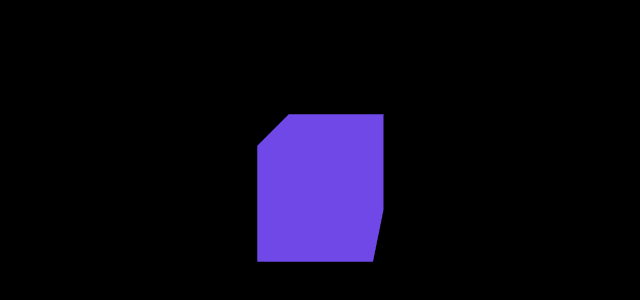
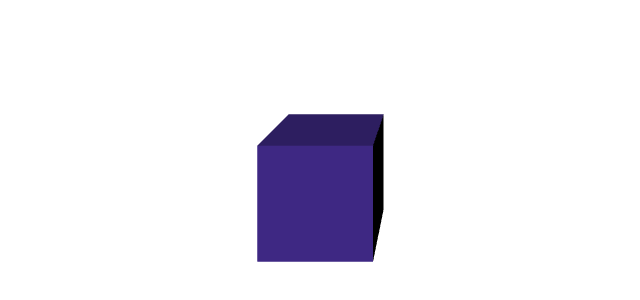
Before and after one commit to witch-factory/threejs-practice, a website built with webpack: page src/index.html in a window 1280 px wide. Shown: the part 428-728 px from the top of the page, without its empty margins (209-849 px from the left). Built offline with nearby package versions, Linux system fonts and the light colour scheme.

Commit message:
조명 만들어보기

```diff
--- /dev/null
+++ b/src/ex04.js
@@ -0,0 +1,51 @@
+import * as THREE from "three";
+
+export function example() {
+  // renderer
+  const canvas = document.querySelector("#canvas");
+  const renderer = new THREE.WebGLRenderer({
+    canvas,
+    antialias: true,
+    alpha: true,
+  });
+  renderer.setSize(window.innerWidth, window.innerHeight);
+  renderer.setPixelRatio(window.devicePixelRatio);
+  // renderer.setClearAlpha(0.5);
+
+  const scene = new THREE.Scene();
+  // scene의 배경은 렌더러 위에 덧칠됨
+  const camera = new THREE.PerspectiveCamera(
+    75,
+    window.innerWidth / window.innerHeight,
+    0.1,
+    1000
+  );
+  camera.position.x = 1;
+  camera.position.y = 2;
+  camera.position.z = 5;
+  scene.add(camera);
+
+  const light = new THREE.DirectionalLight(0xffffff, 1);
+  light.position.set(-1, 2, 4);
+  scene.add(light);
+
+  const geometry = new THREE.BoxGeometry(1, 1, 1);
+  const material = new THREE.MeshStandardMaterial({ color: "#7048e8" });
+
+  const mesh = new THREE.Mesh(geometry, material);
+  scene.add(mesh);
+
+  renderer.render(scene, camera);
+
+  // 리사이즈
+  function onWindowResize() {
+    camera.aspect = window.innerWidth / window.innerHeight;
+    // 카메라에 변화가 있을 경우 실행
+    camera.updateProjectionMatrix();
+    renderer.setSize(window.innerWidth, window.innerHeight);
+    renderer.render(scene, camera);
+  }
+
+  // 이벤트
+  window.addEventListener("resize", onWindowResize);
+}
--- a/src/index.js
+++ b/src/index.js
@@ -1,4 +1,4 @@
-import { example } from "./ex02";
+import { example } from "./ex04";
 import "./styles.css";
 
 example();
--- a/src/styles.css
+++ b/src/styles.css
@@ -7,5 +7,4 @@ body {
   position: absolute;
   left: 0;
   top: 0;
-  background-color: #000;
 }
```
Also changed, not shown: src/ex03.js (added, +50 -0 lines).
